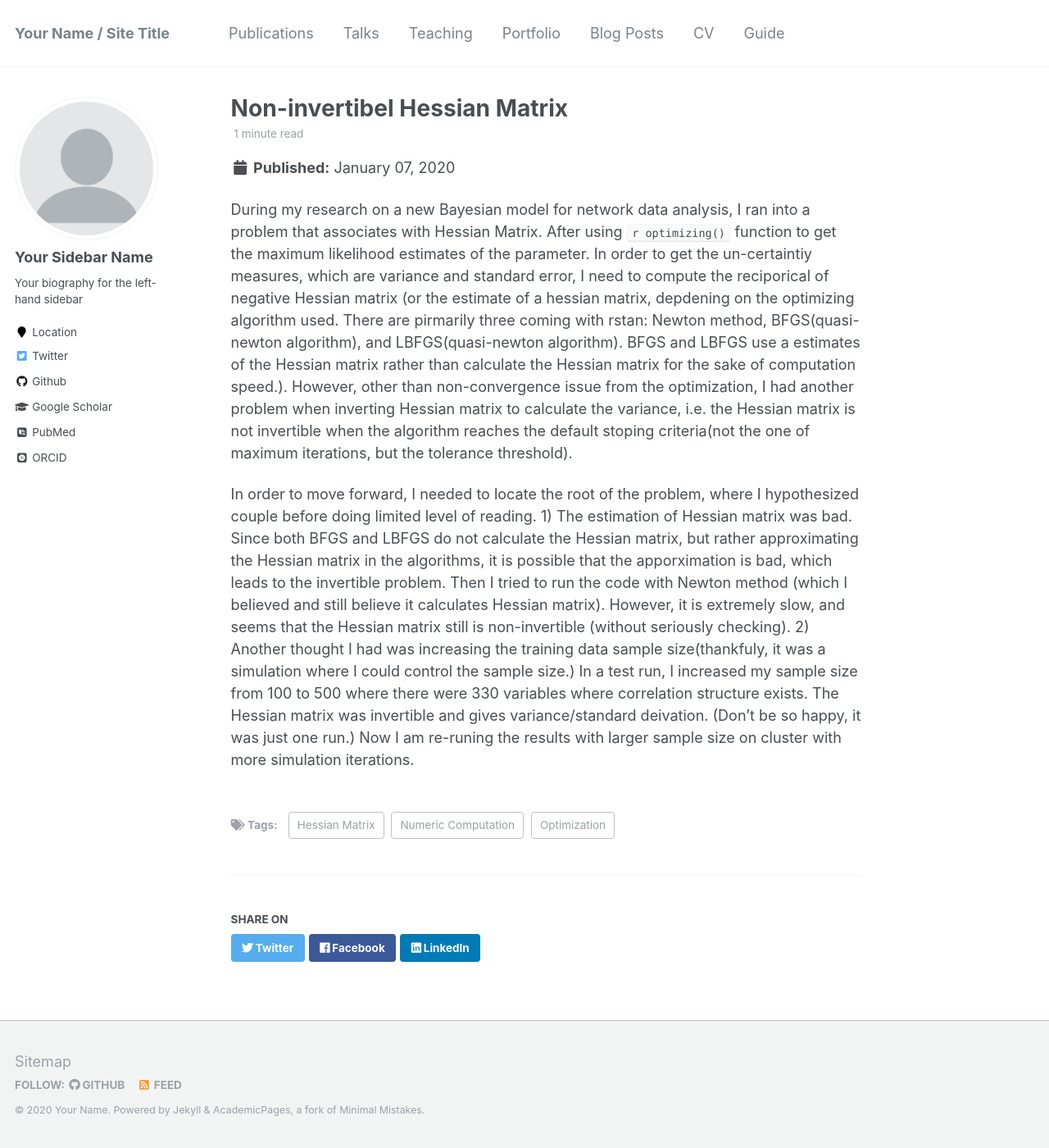
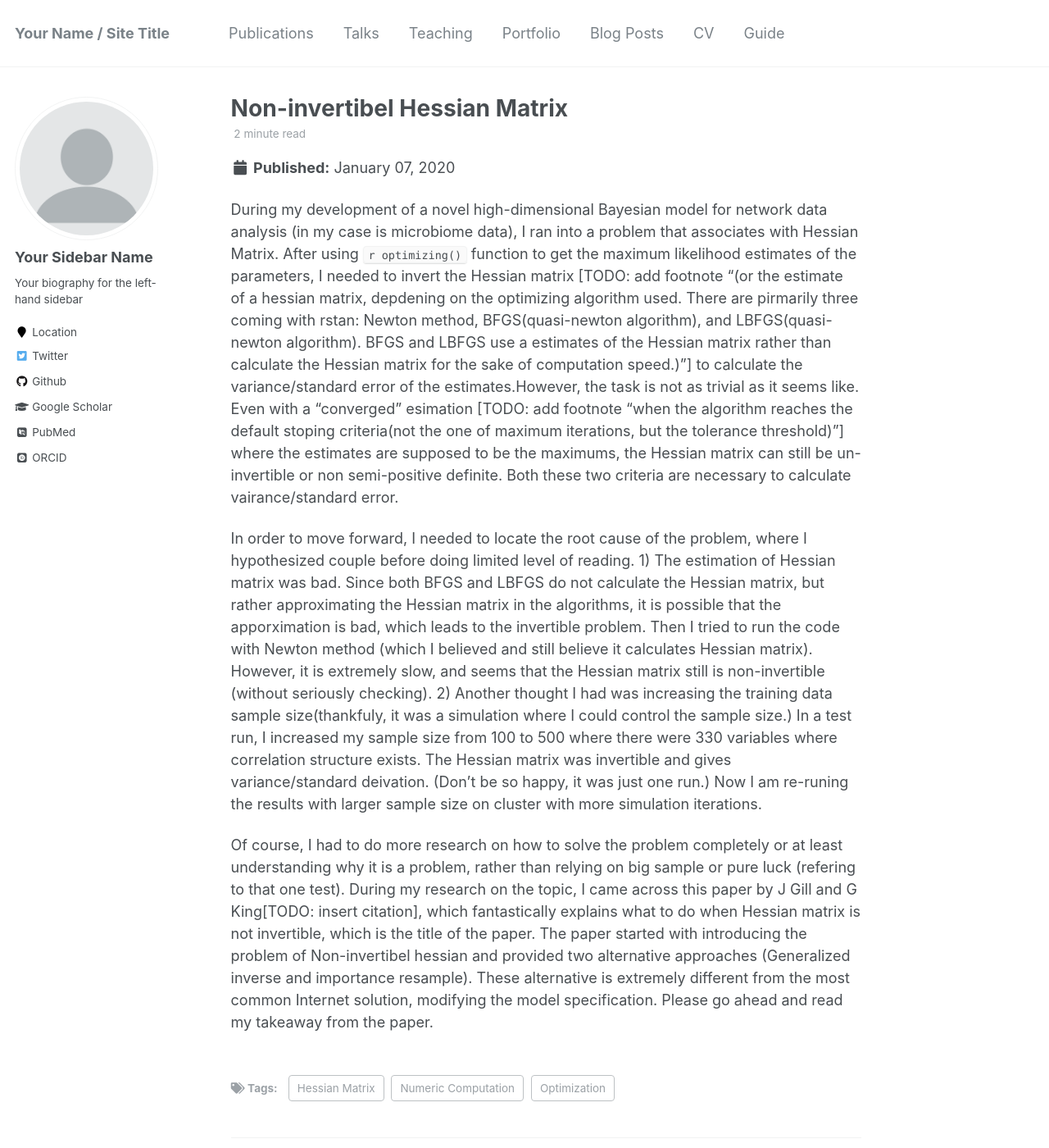
Before and after one commit to boyiguo1/boyiguo1.github.io, a Jekyll site: the page built from _posts/2020-01-07-NonInvertibleHessian.md, in a window 1280 px wide and 1400 px high. Shown: the whole window at 82% size. Built offline with Jekyll 4.4.1, drawn with Linux system fonts in a browser that asks for light colours; some web fonts are replaced.

Commit message:
Minor revision to NonInvertibleHessian post

```diff
--- a/_posts/2020-01-07-NonInvertibleHessian.md
+++ b/_posts/2020-01-07-NonInvertibleHessian.md
@@ -8,8 +8,10 @@ tags:
   - Hessian Matrix
 ---
 
-During my research on a new Bayesian model for network data analysis, I ran into a problem that associates with Hessian Matrix. After using `r optimizing()` function to get the maximum likelihood estimates of the parameter. In order to get the un-certaintiy measures, which are variance and  standard error, I need to compute the reciporical of negative Hessian matrix (or the estimate of a hessian matrix, depdening on the optimizing algorithm used. There are pirmarily three coming with rstan: Newton method, BFGS(quasi-newton algorithm), and LBFGS(quasi-newton algorithm). BFGS and LBFGS use a estimates of the Hessian matrix rather than calculate the Hessian matrix for the sake of computation speed.). However, other than non-convergence issue from the optimization, I had another problem when inverting Hessian matrix to calculate the variance, i.e. the Hessian matrix is not invertible when the algorithm reaches the default stoping criteria(not the one of maximum iterations, but the tolerance threshold).
+During my development of a novel high-dimensional Bayesian model for network data analysis (in my case is microbiome data), I ran into a problem that associates with Hessian Matrix. After using `r optimizing()` function to get the maximum likelihood estimates of the parameters, I needed to invert the Hessian matrix [TODO: add footnote "(or the estimate of a hessian matrix, depdening on the optimizing algorithm used. There are pirmarily three coming with rstan: Newton method, BFGS(quasi-newton algorithm), and LBFGS(quasi-newton algorithm). BFGS and LBFGS use a estimates of the Hessian matrix rather than calculate the Hessian matrix for the sake of computation speed.)"] to calculate the variance/standard error of the estimates.However, the task is not as trivial as it seems like. Even with a "converged" esimation [TODO: add footnote "when the algorithm reaches the default stoping criteria(not the one of maximum iterations, but the tolerance threshold)"] where the estimates are supposed to be the maximums, the Hessian matrix can still be un-invertible or non semi-positive definite. Both these two criteria are necessary to calculate vairance/standard error.
 
-In order to move forward, I needed to locate the root of the problem, where I hypothesized couple before doing limited level of reading.
+In order to move forward, I needed to locate the root cause of the problem, where I hypothesized couple before doing limited level of reading.
 1) The estimation of Hessian matrix was bad. Since both BFGS and LBFGS do not calculate the Hessian matrix, but rather approximating the Hessian matrix in the algorithms, it is possible that the apporximation is bad, which leads to the invertible problem. Then I tried to run the code with Newton method (which I believed and still believe it calculates Hessian matrix). However, it is extremely slow, and seems that the Hessian matrix still is non-invertible (without seriously checking).
 2) Another thought I had was increasing the training data sample size(thankfuly, it was a simulation where I could control the sample size.) In a test run, I increased my sample size from 100 to 500 where there were 330 variables where correlation structure exists. The Hessian matrix was invertible and gives variance/standard deivation. (Don't be so happy, it was just one run.) Now I am re-runing the results with larger sample size on cluster with more simulation iterations.
+
+Of course, I had to do more research on how to solve the problem completely or at least understanding why it is a problem, rather than relying on big sample or pure luck (refering to that one test). During my research on the topic, I came across this paper by J Gill and G King[TODO: insert citation], which fantastically explains what to do when Hessian matrix is not invertible, which is the title of the paper. The paper started with introducing the problem of Non-invertibel hessian and provided two alternative approaches (Generalized inverse and importance resample). These alternative is extremely different from the most common Internet solution, modifying the model specification. Please go ahead and read my takeaway from the paper.
```
